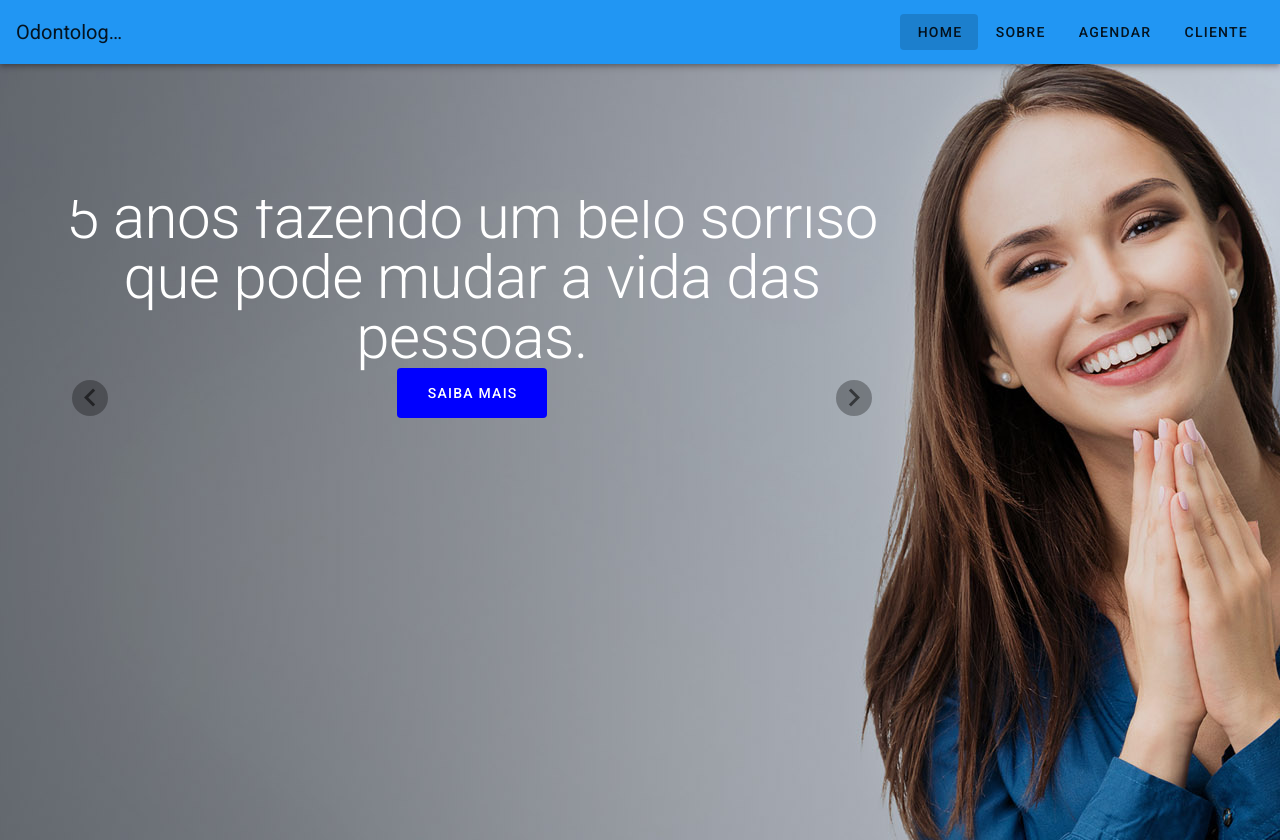
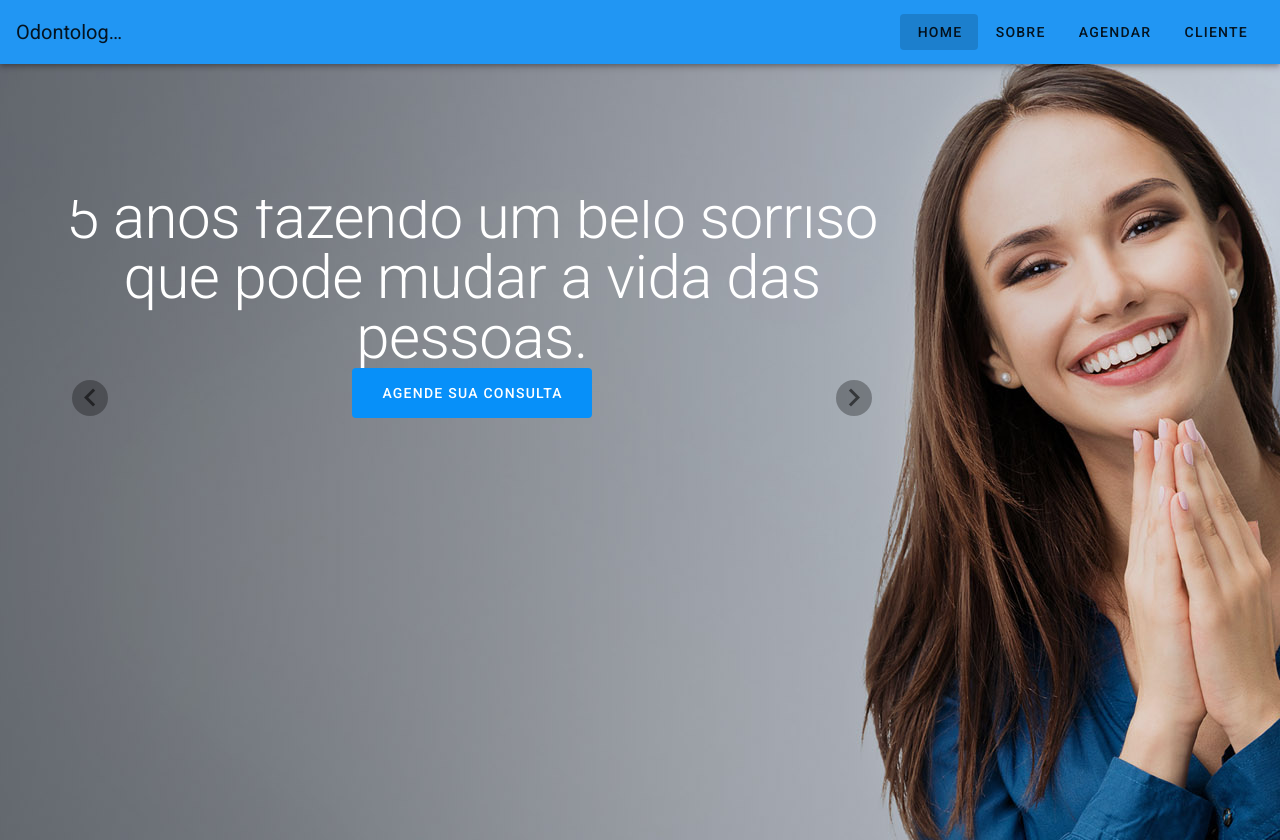
Before and after one commit to GuilhermeCesar029/odontologia, a Vue app: page / in a window 1280 px wide. Shown: the top 840 px of the page. Built offline with nearby package versions, Linux system fonts and the light colour scheme; a web font is replaced by a local one; what v-video-embed would draw is missing.

Commit message:
button carrossel

```diff
--- a/src/views/Home.vue
+++ b/src/views/Home.vue
@@ -28,9 +28,9 @@
                   <v-btn
                     color="white"
                     depressed
-                    text to="/sobre"
+                    text to="/Agendar"
                   >
-                    Saiba Mais
+                    Agende sua consulta
                   </v-btn>
                 </div>
               </v-row>
@@ -47,9 +47,15 @@ export default {
   data () {
       return {
          items: [
-          { text: '5 anos fazendo um belo sorriso que pode mudar a vida das pessoas.',},
-          { text: 'Conheça nossos tratamentos, são mais de 10 tratamentos ',},
-          { text: 'https://fotos-site-odonto.s3.us-east-2.amazonaws.com/saiba-mais.jpg',},
+          {
+            text: '5 anos fazendo um belo sorriso que pode mudar a vida das pessoas.',
+          },
+          {
+            text: 'Um belo sorriso pode mudar a vida das pessoas e por isso ajudamos você a conquistar um sorriso estético funcional e natural.',
+          },
+          {
+            text: 'É uma alegria e uma satisfação enorme trabalhar com que se ama e seguir assim, construindo sorrisos!',
+          },
         ],
       }
     },
@@ -76,6 +82,7 @@ export default {
     color: white;
   }
   .btn {
-    background-color: blue;
+    background-color: #0790f9;
+    /* background-color: blue; */
   }
 </style>
```
